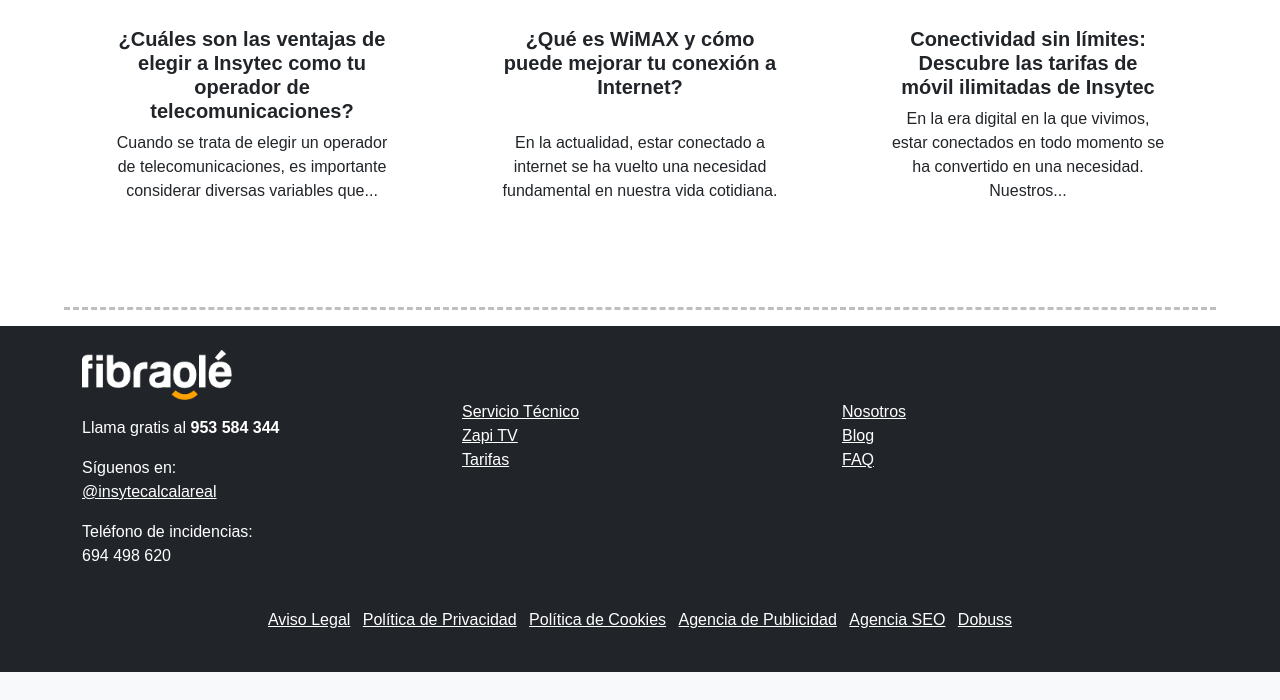
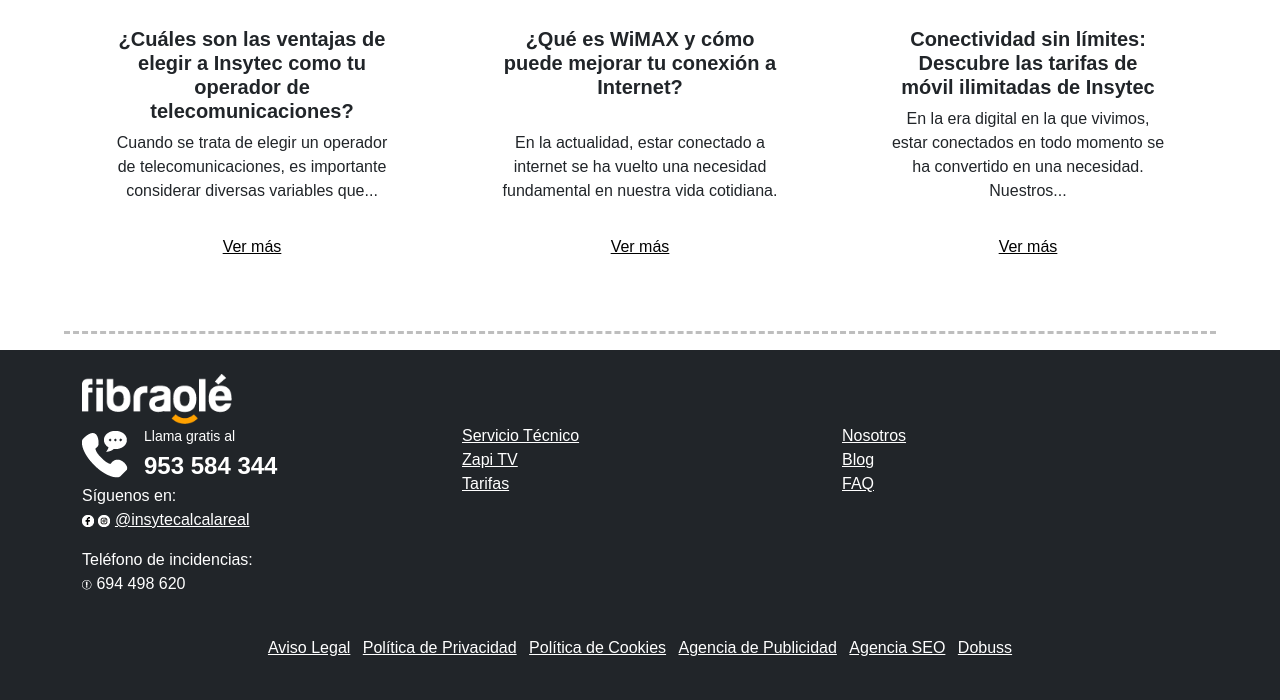
Before and after one commit to insytec-alcala/paginaweb, a PHP site: page / in a window 1280 px wide. Shown: the part 3987-4687 px from the top of the page. Before the commit the page ends 4659 px from the top, so only its background shows below. Run offline with PHP 8.4, Linux system fonts and the light colour scheme; some web fonts are replaced.

Commit message:
ajustes a la página

```diff
--- a/Index.php
+++ b/Index.php
@@ -279,6 +279,7 @@
                         Cuando se trata de elegir un operador de telecomunicaciones, es importante considerar diversas variables que...
                     </p>
                 </div>
+                <a href="#" class="text-black mb-auto">Ver más</a>
             </div>
         </div>
 
@@ -297,6 +298,7 @@
                         En la actualidad, estar conectado a internet se ha vuelto una necesidad fundamental en nuestra vida cotidiana.
                     </p>
                 </div>
+                <a href="#" class="text-black mb-auto">Ver más</a>
             </div>
         </div>
 
@@ -314,7 +316,9 @@
                     <p class="card-text">
                         En la era digital en la que vivimos, estar conectados en todo momento se ha convertido en una necesidad. Nuestros...
                     </p>
+
                 </div>
+                <a href="#" class="text-black mb-auto">Ver más</a>
             </div>
         </div>
     </div>
--- a/footer.php
+++ b/footer.php
@@ -1,7 +1,7 @@
 <footer class="bg-dark text-white py-4">
     <div class="container">
-<!--Logo -->
-    <div class="row">
+        <!-- Logo -->
+        <div class="row">
             <div class="col ">
                 <a class="navbar-brand" href="#">
                     <img src="./img/fibraole/logo_pie.png" alt="Logo" class="img-fluid" style="max-height: 50px;">
@@ -10,31 +10,43 @@
         </div>
 
         <div class="row">
-            <!-- fila info empresa -->
+            <!-- Columna info empresa -->
             <div class="col-md-4">
-                <p class="mt-3">
-                     Llama gratis al
-                    <strong>953 584 344</strong>
-                </p>
+                <div class="row">
+                    <!--Flexbox logo y telefono -->
+                    <div class="col-md-12 d-flex align-items-center">
+                        <!-- Imagen del móvil alineada a la izquierda -->
+                        <img src="./img/fibraole/icono_movil02.png" class="me-3" style="max-height: 50px;">
+
+                        <!-- Texto alineado justo a la derecha de la imagen -->
+                        <div>
+                            <p class="mb-0 fs-6"><small>Llama gratis al</small></p>
+                            <strong class="fs-4">953 584 344</strong>
+                        </div>
+                    </div>
+                </div>
                 <p>
                     Síguenos en: <br>
+                    <img src="./img/fibraole/icono_facebook.png">
+                    <img src="./img/fibraole/icono_instagram.png">
                     <a href="#" class="text-white">@insytecalcalareal</a>
                 </p>
                 <p>Teléfono de incidencias: <br>
+                <img src="./img/fibraole/icono_exclamacion.png">
                      694 498 620
                 </p>
             </div>
             <!--Columna medio -->
             <div class="col-md-4">
-                <ul class="list-unstyled">
+                <ul class="list-unstyled lineavertical">
                     <li><a href="#" class="text-white">Servicio Técnico</a></li>
                     <li><a href="#" class="text-white">Zapi TV</a></li>
                     <li><a href="#" class="text-white">Tarifas</a></li>
                 </ul>
             </div>
             <!--Columna derecha -->
-            <div class="col-md-4">
-                <ul class="list-unstyled">
+            <div class="col-md-4 border-left">
+                <ul class="list-unstyled lineavertical">
                     <li><a href="#" class="text-white">Nosotros</a></li>
                     <li><a href="#" class="text-white">Blog</a></li>
                     <li><a href="#" class="text-white">FAQ</a></li>
@@ -42,7 +54,7 @@
             </div>
         </div>
 
-        <!--Rollo legal -->
+        <!-- Rollo legal -->
         <div class="row mt-4">
             <div class="col text-center">
                 <ul class="list-inline">
--- a/styles/index.css
+++ b/styles/index.css
@@ -2,6 +2,7 @@
 body{
     font-family: 'Alte Haas Grotesk', sans-serif;
     color: #333;
+
 }
 
 h1, h2, h3, h4, h5, h6 {
@@ -212,6 +213,7 @@ header h1 {
 
 
 
+
 @media (min-width: 992px) {
     .navbar-toggler {
       display: none; /* Oculta el botón hamburguesa en pantallas grandes */
@@ -257,7 +259,14 @@ header h1 {
           margin-right: 20px;
 
         }
+        footer {
+            margin-bottom: 0; /* Asegúrate de que no haya márgenes adicionales */
+            padding-bottom: 0; /* Evita un relleno extra al final */
+        }
 
+        body {
+            min-height: 100vh; /* Para asegurarse de que la página ocupe todo el viewport */
+        }
 
   }
 
```
